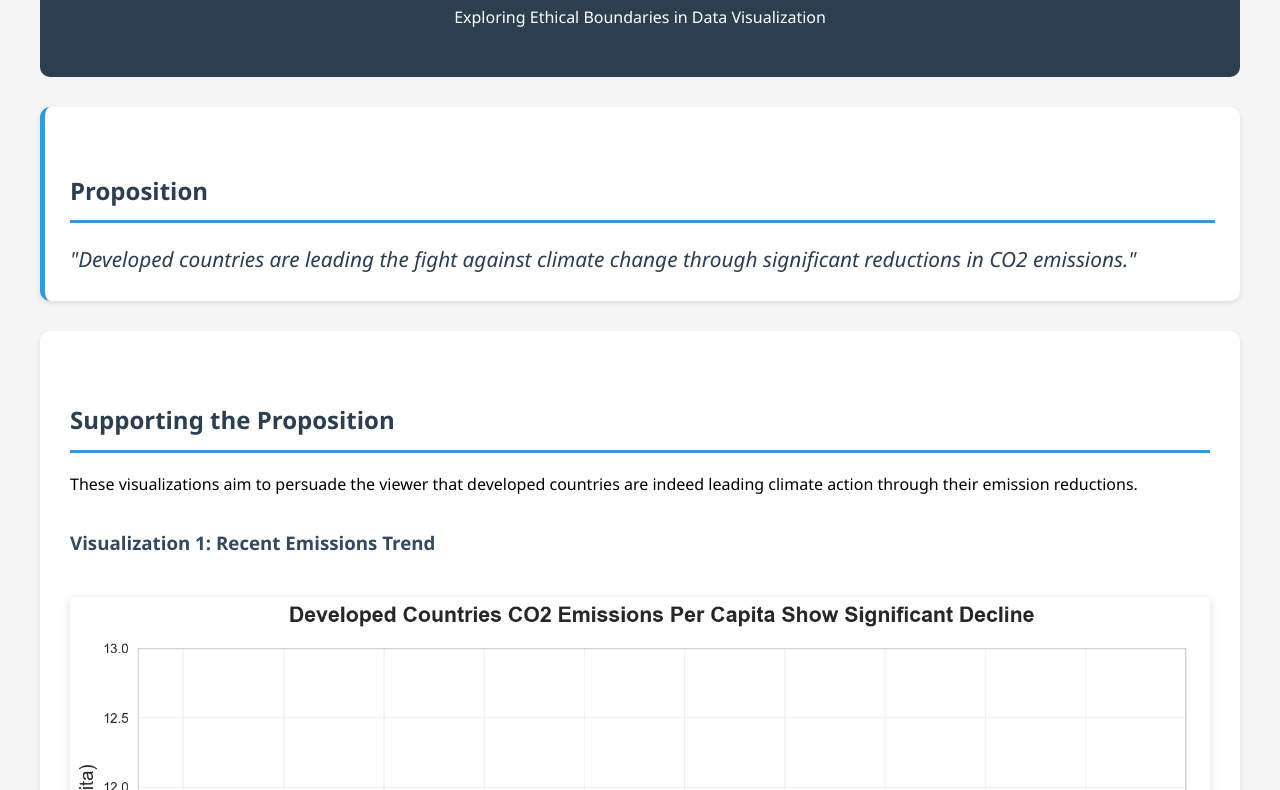
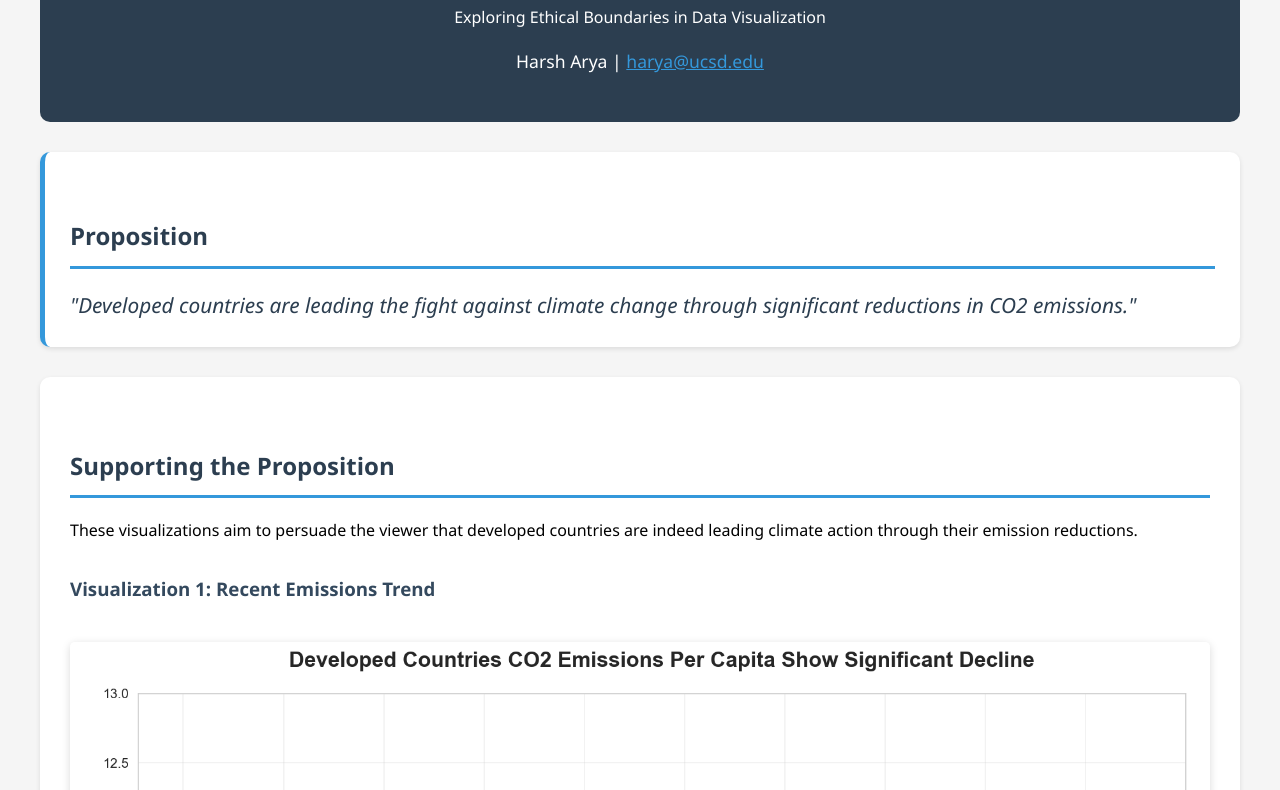
Before and after one commit to orginalbusta/Proj2, a plain HTML site: page index.html in a window 1280 px wide. Shown: the part 125-915 px from the top of the page. Drawn offline with Linux system fonts and the light colour scheme.

Commit message:
Add student name and email, remove deployment checklist

```diff
--- a/index.html
+++ b/index.html
@@ -140,6 +140,7 @@
     <header>
         <h1>Project 2: Persuasive or Deceptive Visualization?</h1>
         <p>Exploring Ethical Boundaries in Data Visualization</p>
+        <p style="margin-top: 15px; font-size: 1.1em;">Harsh Arya | <a href="mailto:harya@ucsd.edu" style="color: #3498db;">harya@ucsd.edu</a></p>
     </header>
 
     <div class="proposition">
@@ -232,7 +233,7 @@
 
     <footer>
         <p>Data Source: <a href="https://github.com/light-and-salt/World-Bank-Data-by-Indicators">World Bank Climate Change Indicators (1960-2020)</a></p>
-        <p>Project 2 - Data Visualization Course - 2024</p>
+        <p>Harsh Arya (harya@ucsd.edu) | Project 2 - Data Visualization Course</p>
     </footer>
 </body>
 </html>
```
Also changed, not shown: 1 other file.
